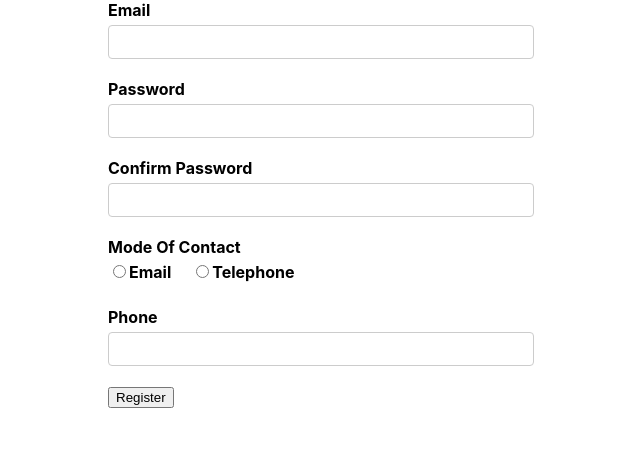
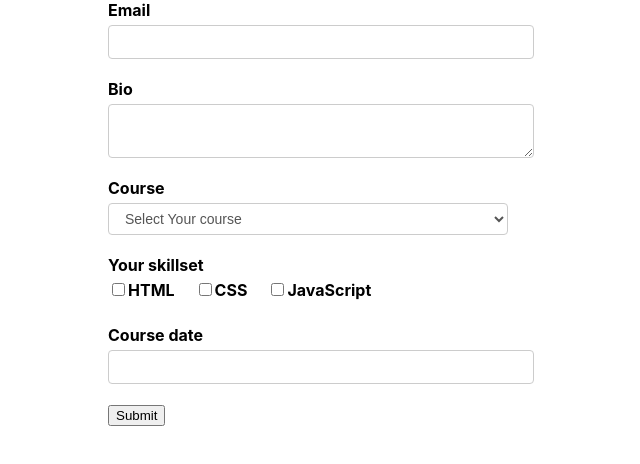
Before and after one commit to josephmathew900/react_formik, a React (Create React App) app: page / in a window 1280 px wide. Shown: the top 464 px of the page, without its empty margins (319-959 px from the left). Built offline with nearby package versions, Linux system fonts and the light colour scheme.

Commit message:
EnrollmentForm

```diff
--- a/src/App.js
+++ b/src/App.js
@@ -1,15 +1,16 @@
 //import "./reactformik.css";
 //import YoutubeForm from "./react_formik_demo/YoutubeForm";
+//import LoginForm from "./formik_controls_demo/LoginForm";
+//import RegistrationForm from "./formik_controls_demo/RegistrationForm";
+//import FormikContainer from "./formik_controls_demo/FormikContainer";
 
 import "./formikcontrol.css";
-//import LoginForm from "./formik_controls_demo/LoginForm";
-import RegistrationForm from "./formik_controls_demo/RegistrationForm";
-//import FormikContainer from "./formik_controls_demo/FormikContainer";
+import EnrollmentForm from "./formik_controls_demo/EnrollmentForm";
 
 function App() {
   return (
     <div className="App">
-      <RegistrationForm />
+      <EnrollmentForm />
     </div>
   );
 }
--- /dev/null
+++ b/src/formik_controls_demo/EnrollmentForm.js
@@ -0,0 +1,87 @@
+import React from "react";
+import { Formik, Form } from "formik";
+import * as Yup from "yup";
+import FormikControl from "./FormikControl";
+
+function EnrollmentForm() {
+  const dropdownOptions = [
+    { key: "Select Your course", value: "" },
+    { key: "React", value: "react" },
+    { key: "Angular", value: "angular" },
+    { key: "Vue", value: "vue" },
+  ];
+
+  const checkboxOptions = [
+    { key: "HTML", value: "html" },
+    { key: "CSS", value: "css" },
+    { key: "JavaScript", value: "javascript" },
+  ];
+
+  const initialValues = {
+    email: "",
+    bio: "",
+    course: "",
+    skills: [],
+    courseDate: "",
+  };
+
+  const validatioSchema = Yup.object({
+    email: Yup.string().email("Invalid Format!").required("Required!"),
+    bio: Yup.string().required("Required!"),
+    course: Yup.string().required("Required!"),
+    courseDate: Yup.date().required("Required!").nullable(),
+  });
+
+  const onSubmit = (values) => {
+    console.log("Form Data", values);
+  };
+
+  return (
+    <Formik
+      initialValues={initialValues}
+      validationSchema={validatioSchema}
+      onSubmit={onSubmit}
+    >
+      {(formik) => {
+        return (
+          <Form>
+            <FormikControl
+              control="input"
+              type="email"
+              label="Email"
+              name="email"
+            />
+
+            <FormikControl control="textarea" label="Bio" name="bio" />
+
+            <FormikControl
+              control="select"
+              label="Course"
+              name="course"
+              options={dropdownOptions}
+            />
+
+            <FormikControl
+              control="checkbox"
+              label="Your skillset"
+              name="skills"
+              options={checkboxOptions}
+            />
+
+            <FormikControl
+              control="date"
+              label="Course date"
+              name="courseDate"
+            />
+
+            <button type="submit" disabled={!formik.isValid}>
+              Submit
+            </button>
+          </Form>
+        );
+      }}
+    </Formik>
+  );
+}
+
+export default EnrollmentForm;
```
